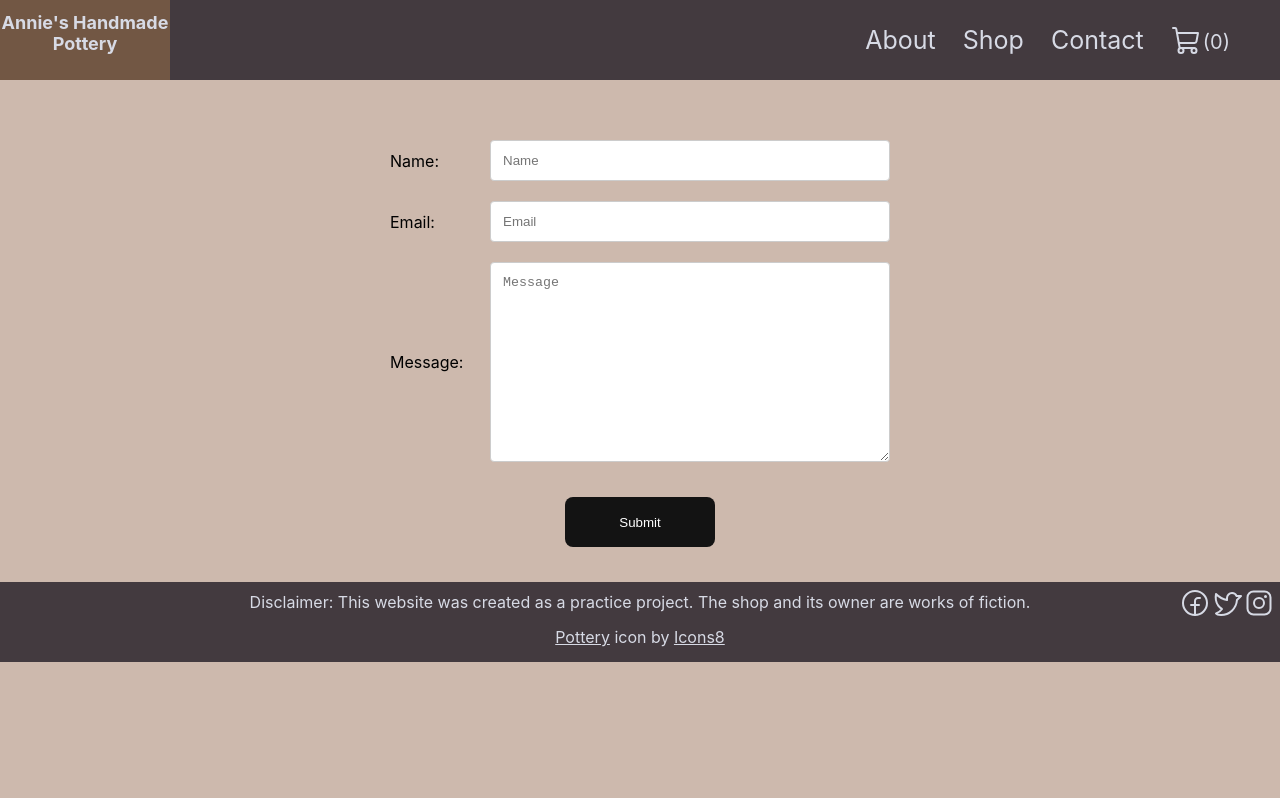
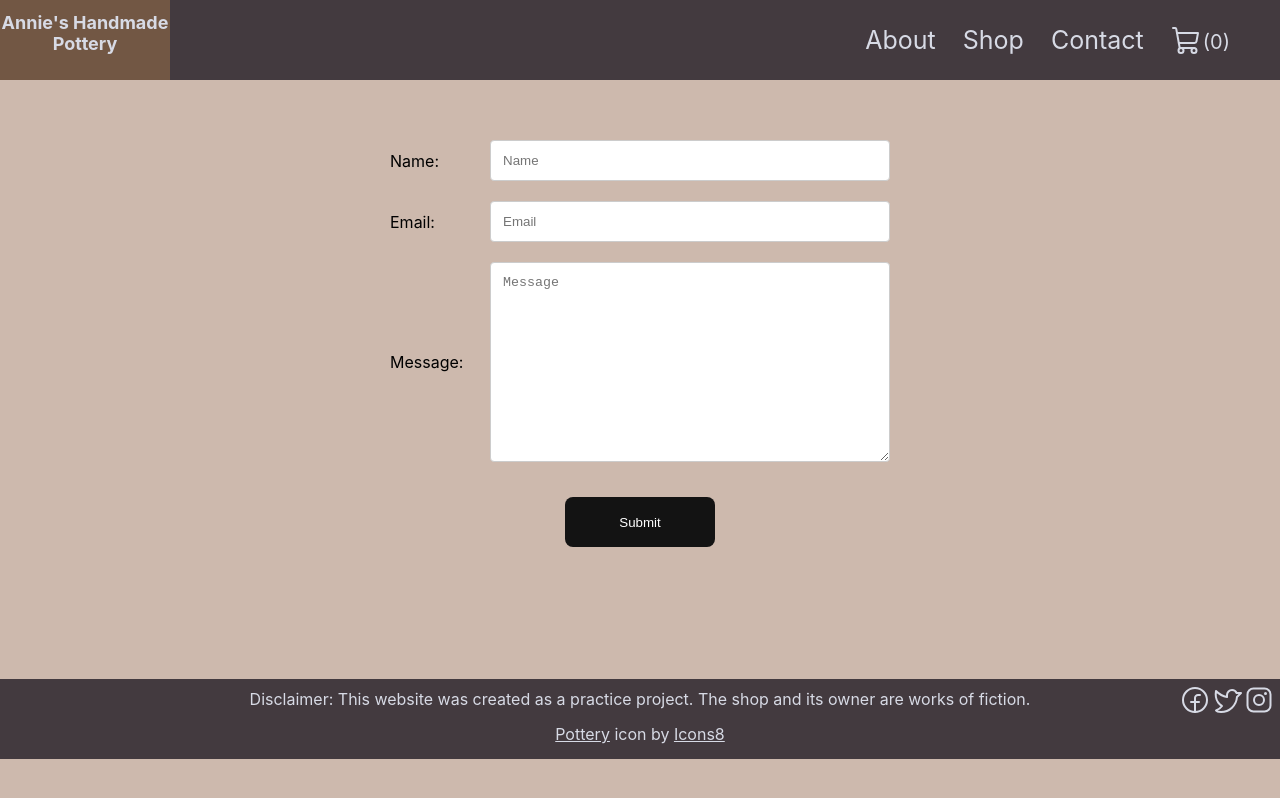
Before and after one commit to LaurenCummings/shop-project, a React (Create React App) app: page /contact in a window 1280 px wide. Built offline with nearby package versions, Linux system fonts and the light colour scheme.

Commit message:
Adjusted contact so if message box shrinks footer doesn't move up

```diff
--- a/src/components/Contact.css
+++ b/src/components/Contact.css
@@ -1,5 +1,6 @@
 .contact {
     margin-top: 50px;
+    min-height: 68vh;
 }
 
 .contact form {
```
